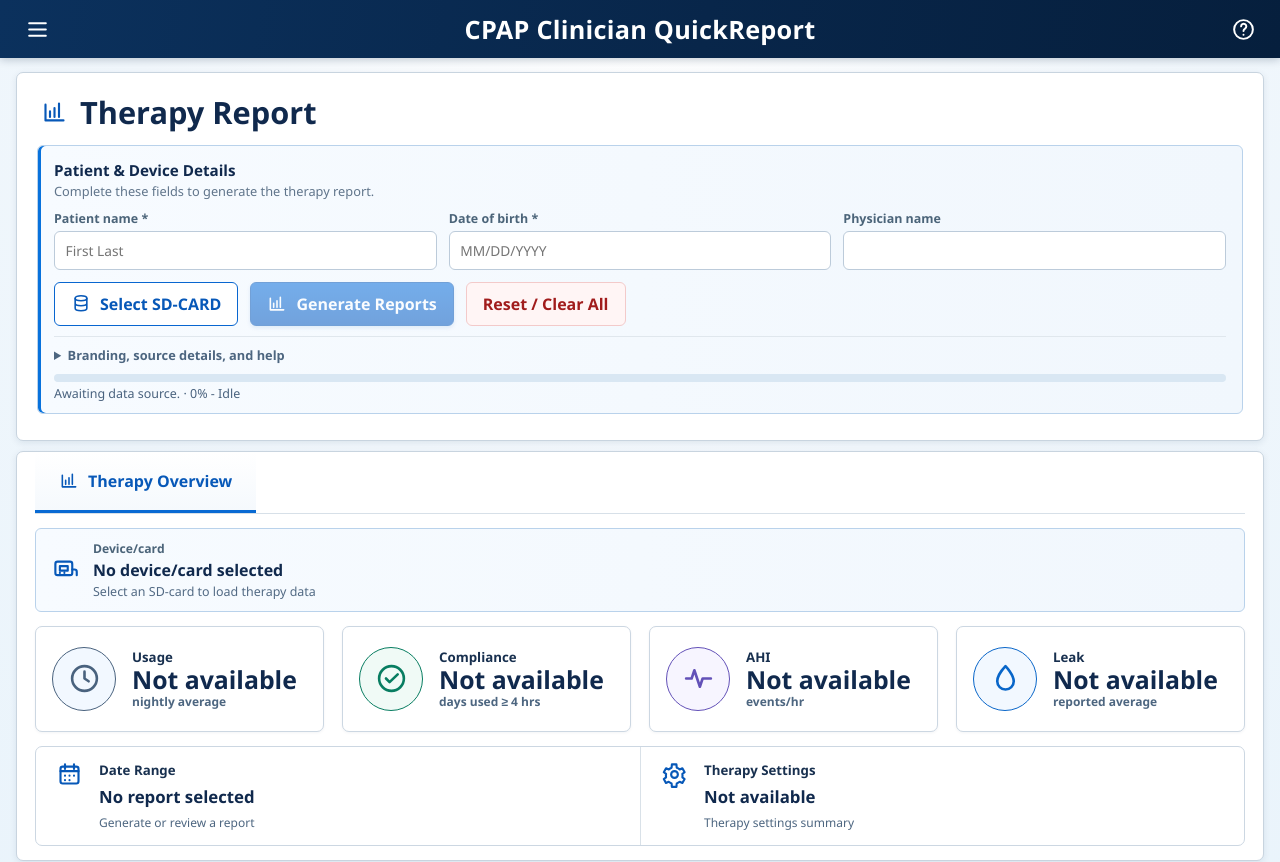
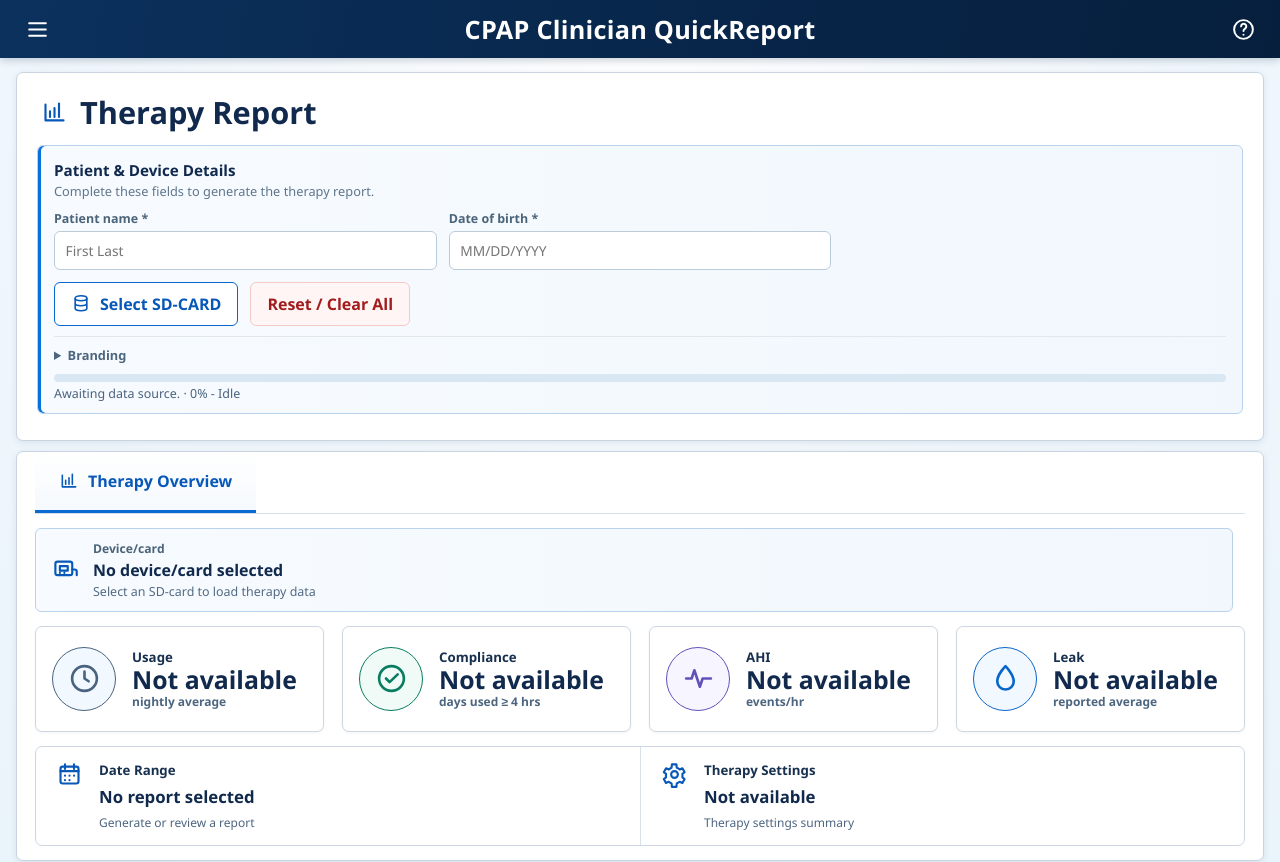
Before and after one commit to Cruxad0/CPAP-QuickReport, a Next.js app: page / in a window 1280 px wide. Shown: the top 862 px of the page. Built offline with nearby package versions, Linux system fonts and the light colour scheme.

Commit message:
Refine therapy report workflow

```diff
--- a/app/globals.css
+++ b/app/globals.css
@@ -1093,7 +1093,7 @@ main {
 }
 
 .setup-more-grid {
-  grid-template-columns: 1fr 1.3fr 1.3fr;
+  grid-template-columns: repeat(2, minmax(0, 1fr));
   align-items: start;
   margin-top: 8px;
 }
@@ -1398,9 +1398,9 @@ main {
   gap: 15px;
   margin: 4px 8px 0;
   padding: 13px 16px;
-  border: 1px solid #0870dc;
+  border: 1px solid #e0a333;
   border-radius: 8px;
-  background: linear-gradient(90deg, #f9fcff, #f5faff);
+  background: linear-gradient(90deg, #fffaf0, #fff4d6);
 }
 
 .older-history-banner .banner-icon {
@@ -1408,21 +1408,23 @@ main {
   padding: 3px;
   color: #fff;
   border-radius: 50%;
-  background: #0965c8;
+  background: #c47800;
 }
 
 .older-history-banner strong {
-  color: #10294d;
+  color: #604000;
   font-size: 1rem;
 }
 
 .older-history-banner span {
-  color: #4d6680;
+  color: #725618;
 }
 
 .older-history-banner .btn {
   min-width: 210px;
   justify-content: center;
+  border-color: #b86b00;
+  background: linear-gradient(180deg, #d98a0b 0%, #b86b00 100%);
 }
 
 .review-only-notice,
@@ -1480,16 +1482,28 @@ main {
   background: linear-gradient(180deg, #fff, #f5f9fd);
 }
 
+.therapy-overview-toolbar {
+  display: grid;
+  grid-template-columns: minmax(0, 1fr) auto;
+  align-items: stretch;
+  gap: 12px;
+  margin-bottom: 14px;
+}
+
 .therapy-overview-source {
   display: flex;
   align-items: center;
   gap: 14px;
-  margin-bottom: 14px;
   padding: 11px 16px;
   color: #0758b8;
   border: 1px solid #b9d2eb;
   border-radius: 6px;
   background: linear-gradient(90deg, #f7fbff 0%, #f1f7fd 100%);
+}
+
+.therapy-overview-generate {
+  justify-content: center;
+  min-width: 285px;
 }
 
 .therapy-overview-source > span {
@@ -1752,6 +1766,14 @@ main {
   .older-history-banner .btn {
     grid-column: 1 / -1;
     width: 100%;
+  }
+
+  .therapy-overview-toolbar {
+    grid-template-columns: 1fr;
+  }
+
+  .therapy-overview-generate {
+    min-width: 0;
   }
 
   .review-tabs > button {
--- a/components/quick-report-app.tsx
+++ b/components/quick-report-app.tsx
@@ -1041,7 +1041,6 @@ export function QuickReportApp() {
           <div className="setup-fields">
             <label htmlFor="patientName"><span>Patient name {isPatientNameMissing ? "*" : ""}</span><input id="patientName" className="input" value={patientName} onChange={(e) => setPatientName(e.target.value)} placeholder="First Last" autoComplete="off" /></label>
             <label htmlFor="dob"><span>Date of birth {isDobMissing ? "*" : ""}</span><input id="dob" className="date-input" type="text" inputMode="numeric" placeholder="MM/DD/YYYY" value={dateOfBirthInput} onChange={(e) => setDateOfBirthInput(formatDobTyping(e.target.value))} /></label>
-            <label htmlFor="physician"><span>Physician name</span><input id="physician" className="input" value={physicianName} onChange={(e) => setPhysicianName(e.target.value)} autoComplete="off" /></label>
           </div>
           <div className="setup-actions">
             <button
@@ -1054,17 +1053,15 @@ export function QuickReportApp() {
             >
               <UiIcon name="database" size={20} /> Select SD-CARD
             </button>
-            <button type="button" className="btn btn-primary" onClick={handleGenerate} disabled={!canGenerate}><UiIcon name="report" size={20} /> Generate Reports</button>
             <button type="button" className="btn btn-danger" onClick={handleResetClearAll} disabled={status === "working"}>Reset / Clear All</button>
           </div>
           <input ref={folderInputRef} type="file" multiple onChange={handleFolderSelection} style={{ display: "none" }} />
           <input ref={zipInputRef} type="file" accept=".zip" onChange={handleZipSelection} style={{ display: "none" }} />
           <details className="setup-more">
-            <summary>Branding, source details, and help</summary>
+            <summary>Branding</summary>
             <div className="setup-more-grid">
+              <label htmlFor="physician"><span>Physician name</span><input id="physician" className="input" value={physicianName} onChange={(e) => setPhysicianName(e.target.value)} autoComplete="off" /></label>
               <label htmlFor="header-upload"><span>Optional PDF header image</span><input id="header-upload" ref={headerInputRef} type="file" accept="image/png,image/jpeg" onChange={handleHeaderUpload} /></label>
-              <div><strong>How to use</strong><p>Select the SD-card root folder, enter the patient details, then generate the current reports. Load older history only when offered.</p></div>
-              <div><strong>Source details</strong><p>{selectedCountLabel}{loadedMixedDataWarning ? ` · ${loadedMixedDataWarning}` : ""}{staleDataAgeText ? ` · ${staleDataAgeText}` : ""}</p></div>
             </div>
             {headerDataUrl ? <button type="button" className="link-button subtle-link-button" onClick={clearBrandingImage}>Clear branding image</button> : null}
           </details>
@@ -1145,13 +1142,20 @@ export function QuickReportApp() {
                   if (previousTherapyReview) setShowPreviousTherapyReview(true);
                   else void handleReviewPreviousTherapy();
                 }}
-              ><UiIcon name="history" size={20} /> Previous Therapy</button>
+              ><UiIcon name="history" size={20} /> Previous Data Overview</button>
               ) : null}
             </div>
             {!showPreviousTherapyReview ? (
-              <div className="therapy-overview-source">
-                <UiIcon name="device" size={27} />
-                <span><small>Device/card</small><strong>{loadedSourceLoader ?? "No device/card selected"}</strong><em>{loadedSourceLatestClinicalDayLabel ? `Last data: ${loadedSourceLatestClinicalDayLabel}` : "Select an SD-card to load therapy data"}</em></span>
+              <div className="therapy-overview-toolbar">
+                <div className="therapy-overview-source">
+                  <UiIcon name="device" size={27} />
+                  <span><small>Device/card</small><strong>{loadedSourceLoader ?? "No device/card selected"}</strong><em>{loadedSourceLatestClinicalDayLabel ? `Last data: ${loadedSourceLatestClinicalDayLabel}` : "Select an SD-card to load therapy data"}</em></span>
+                </div>
+                {loadedSourceLoader ? (
+                  <button type="button" className="btn btn-primary therapy-overview-generate" onClick={handleGenerate} disabled={!canGenerate}>
+                    <UiIcon name="report" size={20} /> Analyze Data and Generate Report
+                  </button>
+                ) : null}
               </div>
             ) : null}
             <div className="previous-review-metrics">
```
